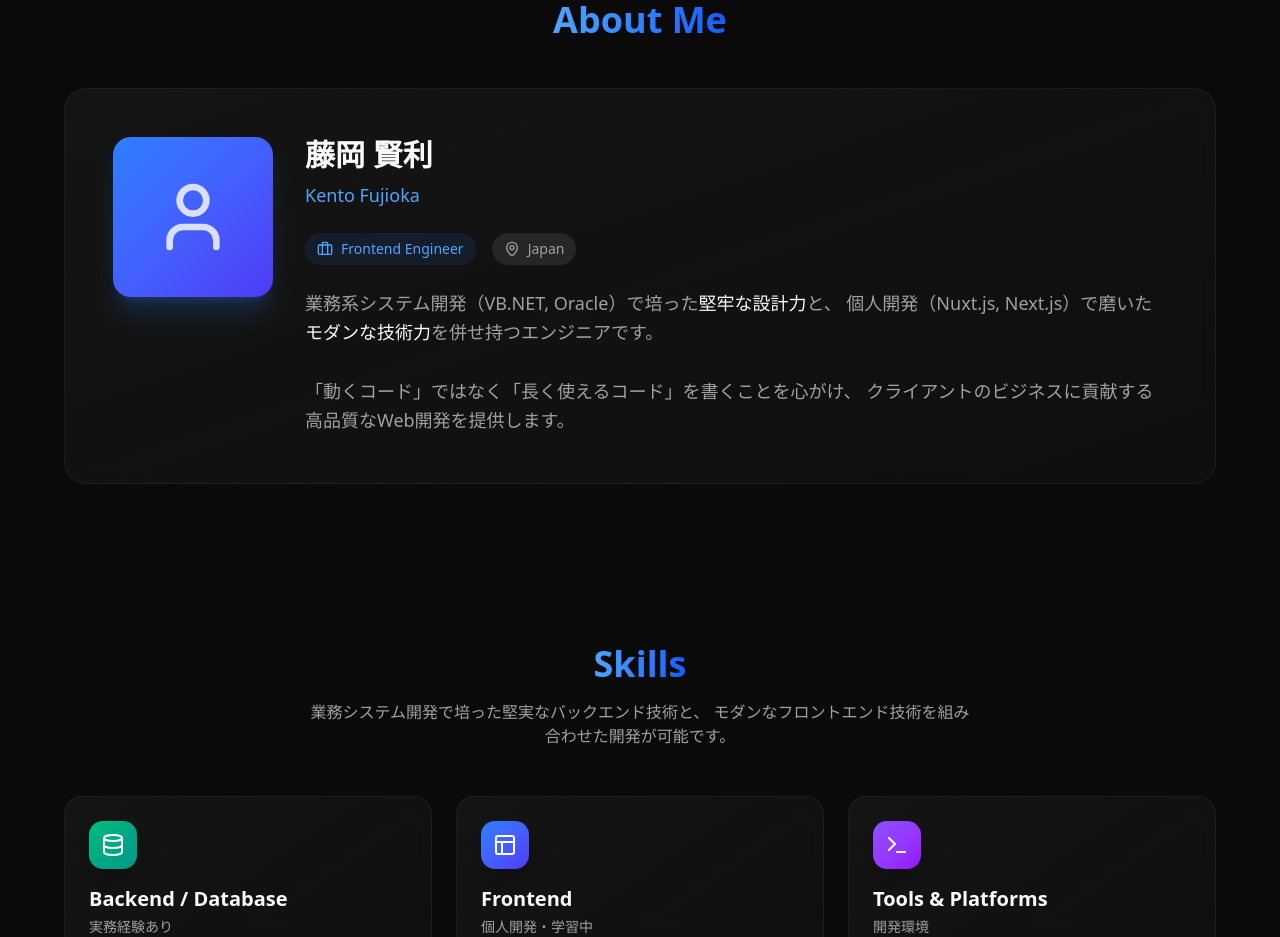
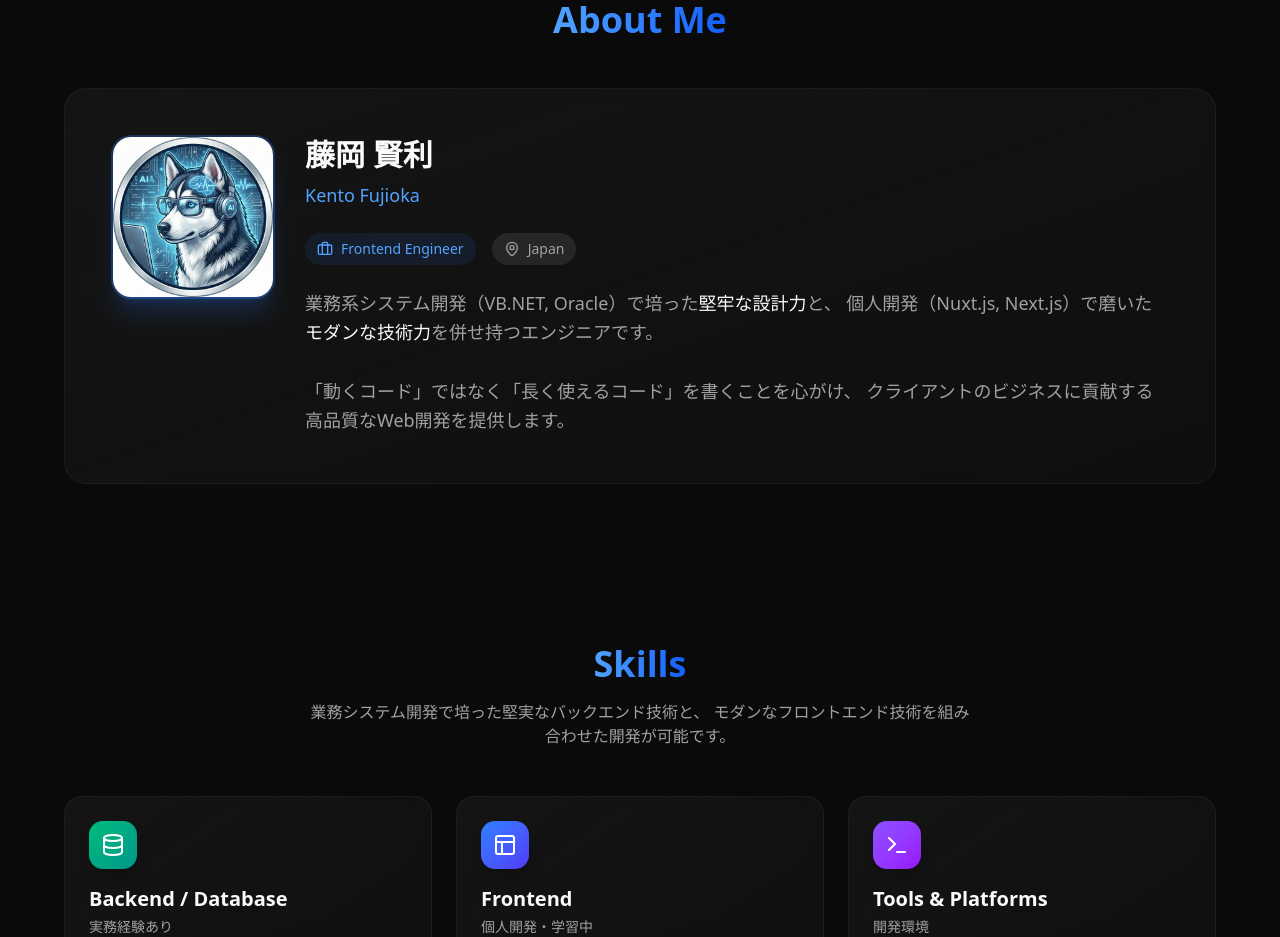
Before and after one commit to kenty-gn/portfolio, a Next.js app: page / in a window 1280 px wide. Shown: the part 880-1817 px from the top of the page. Built offline with nearby package versions, Linux system fonts and the light colour scheme.

Commit message:
ポートフォリオのデザイン修正

```diff
--- a/src/components/sections/AboutSection.tsx
+++ b/src/components/sections/AboutSection.tsx
@@ -1,7 +1,8 @@
 "use client";
 
+import Image from "next/image";
 import { motion } from "framer-motion";
-import { User, MapPin, Briefcase } from "lucide-react";
+import { MapPin, Briefcase } from "lucide-react";
 
 export function AboutSection() {
     return (
@@ -28,10 +29,17 @@ export function AboutSection() {
                     className="bg-gradient-to-br from-card/80 to-card/40 backdrop-blur-sm border border-border/50 rounded-3xl p-8 sm:p-12"
                 >
                     <div className="flex flex-col lg:flex-row gap-8 items-center lg:items-start">
-                        {/* Profile Image Placeholder */}
+                        {/* Profile Image */}
                         <div className="flex-shrink-0">
-                            <div className="w-40 h-40 rounded-2xl bg-gradient-to-br from-blue-500 to-indigo-600 flex items-center justify-center shadow-xl shadow-blue-500/20">
-                                <User className="w-20 h-20 text-white/80" />
+                            <div className="w-40 h-40 rounded-2xl overflow-hidden shadow-xl shadow-blue-500/20 ring-2 ring-blue-500/30">
+                                <Image
+                                    src="/profile.jpg"
+                                    alt="藤岡 賢利"
+                                    width={160}
+                                    height={160}
+                                    className="w-full h-full object-cover"
+                                    priority
+                                />
                             </div>
                         </div>
 
--- a/src/components/sections/ContactSection.tsx
+++ b/src/components/sections/ContactSection.tsx
@@ -115,7 +115,7 @@ export function ContactSection() {
                             asChild
                         >
                             <a
-                                href="https://twitter.com/"
+                                href="https://x.com/tea_programer?s=21&t=HZ9W7hnhD8Wfzo2lg9AaPg"
                                 target="_blank"
                                 rel="noopener noreferrer"
                             >
```
Also changed, not shown: public/profile.jpg (added).
